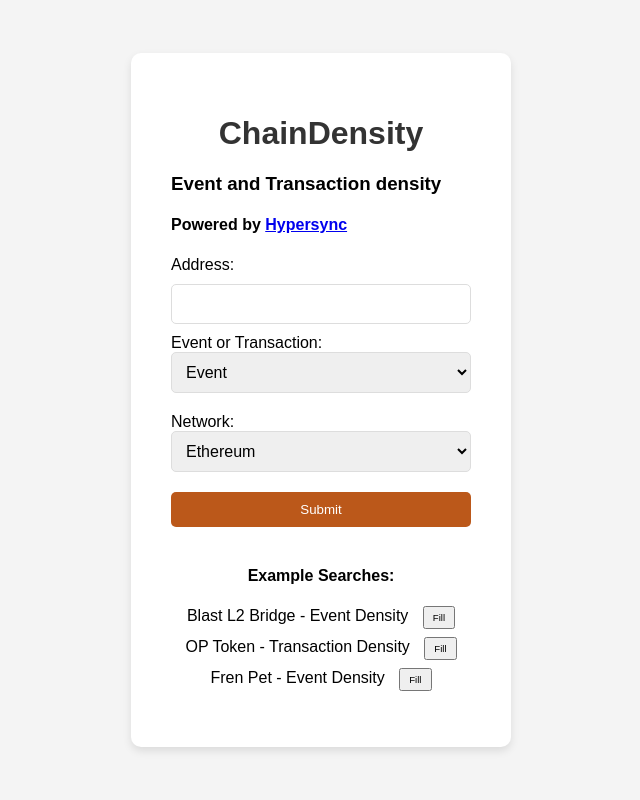
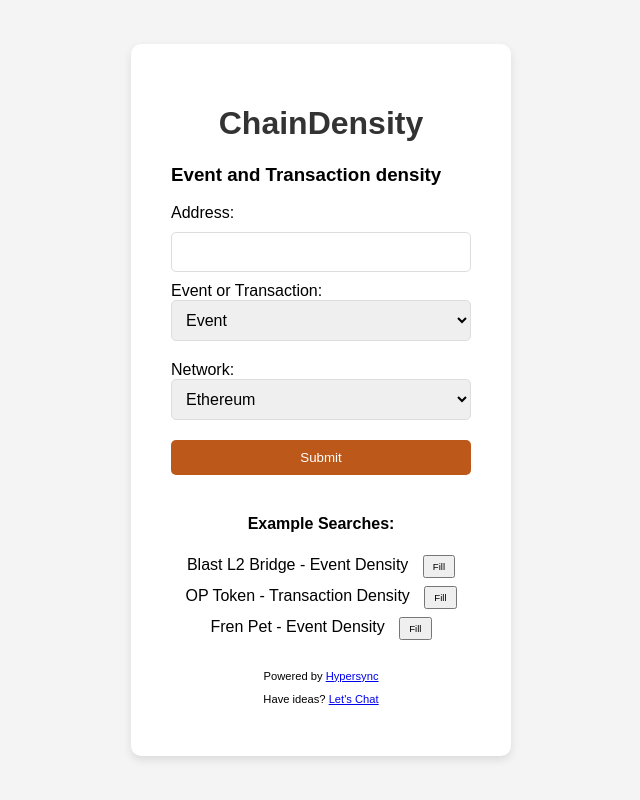
Before and after one commit to enviodev/chain-density, a Python web app: template templates/index.html in a window 1280 px wide. Shown: the whole page, without its empty margins (319-959 px from the left). Run offline with Jinja, Linux system fonts and the light colour scheme; the template is opened without the code that fills it, so the values that code supplies are empty.

Commit message:
Add favicon and adjust styling

```diff
--- a/templates/error.html
+++ b/templates/error.html
@@ -2,6 +2,7 @@
 <html>
   <head>
     <title>Error</title>
+    <link rel="icon" type="image/png" href="../static/densityImage2.png" />
   </head>
   <!-- Google tag (gtag.js) -->
   <script
--- a/templates/index.html
+++ b/templates/index.html
@@ -2,6 +2,7 @@
 <html>
   <head>
     <title> ChainDensity</title>
+    <link rel="icon" type="image/png" href="../static/densityImage2.png">
     <style>
       body {
         font-family: Arial, sans-serif;
@@ -22,6 +23,7 @@
         text-align: center;
         color: #333;
       }
+
       form {
         display: flex;
         flex-direction: column;
@@ -96,7 +98,7 @@
         text-align: center;
         margin-top: 30px;
         margin-bottom: 1px;
-        font-size: 0.6em;
+        font-size: 0.7em;
       }
 
       .footer .heart {
@@ -116,9 +118,10 @@
   </script>
   <body>
     <div class="container">
-      <h1>ChainDensity</h1>
+      <!-- <h1> <img src="../static/densityImage2.png" alt="ChainDensity Logo" style="width:24px;height:24px;vertical-align:middle;"> ChainDensity </h1> -->
+      <h1> ChainDensity</h1>
       <h3>Event and Transaction density</h3>
-      <h4>Powered by <a href="https://envio.dev" target="_blank">Hypersync</a></h4>
+      <!-- <h4>Powered by <a href="https://envio.dev" target="_blank">Hypersync</a></h4> -->
       <form method="post">
         <label for="address">Address:</label>
         <input type="text" id="address" name="address" />
@@ -175,10 +178,11 @@
           </li>
         </ul>
       </div>
-      <!-- <div class="footer">
-        <p>Made with <span class="heart">❤️</span> by envio</p>
-        <p><a href="https://discord.gg/zNZYBNtbZV" target="_blank">Have ideas? Let's Chat</a></p>
-      </div> -->
+      <div class="footer">
+        <!-- <p>Made with <span class="heart">❤️</span> by envio</p> -->
+        <p>Powered by <a href="https://envio.dev" target="_blank">Hypersync</a></p>
+        <p>Have ideas? <a href="https://discord.gg/zNZYBNtbZV" target="_blank"> Let's Chat</a></p>
+      </div>
       <script>
           function prefillForm(address, type, network) {
             document.getElementById('address').value = address;
--- a/templates/plot.html
+++ b/templates/plot.html
@@ -2,6 +2,7 @@
 <html>
   <head>
     <title>Plot Result</title>
+    <link rel="icon" type="image/png" href="../static/densityImage2.png" />
   </head>
   <!-- Google tag (gtag.js) -->
   <script
```
Also changed, not shown: static/densityImage2.png (added).
